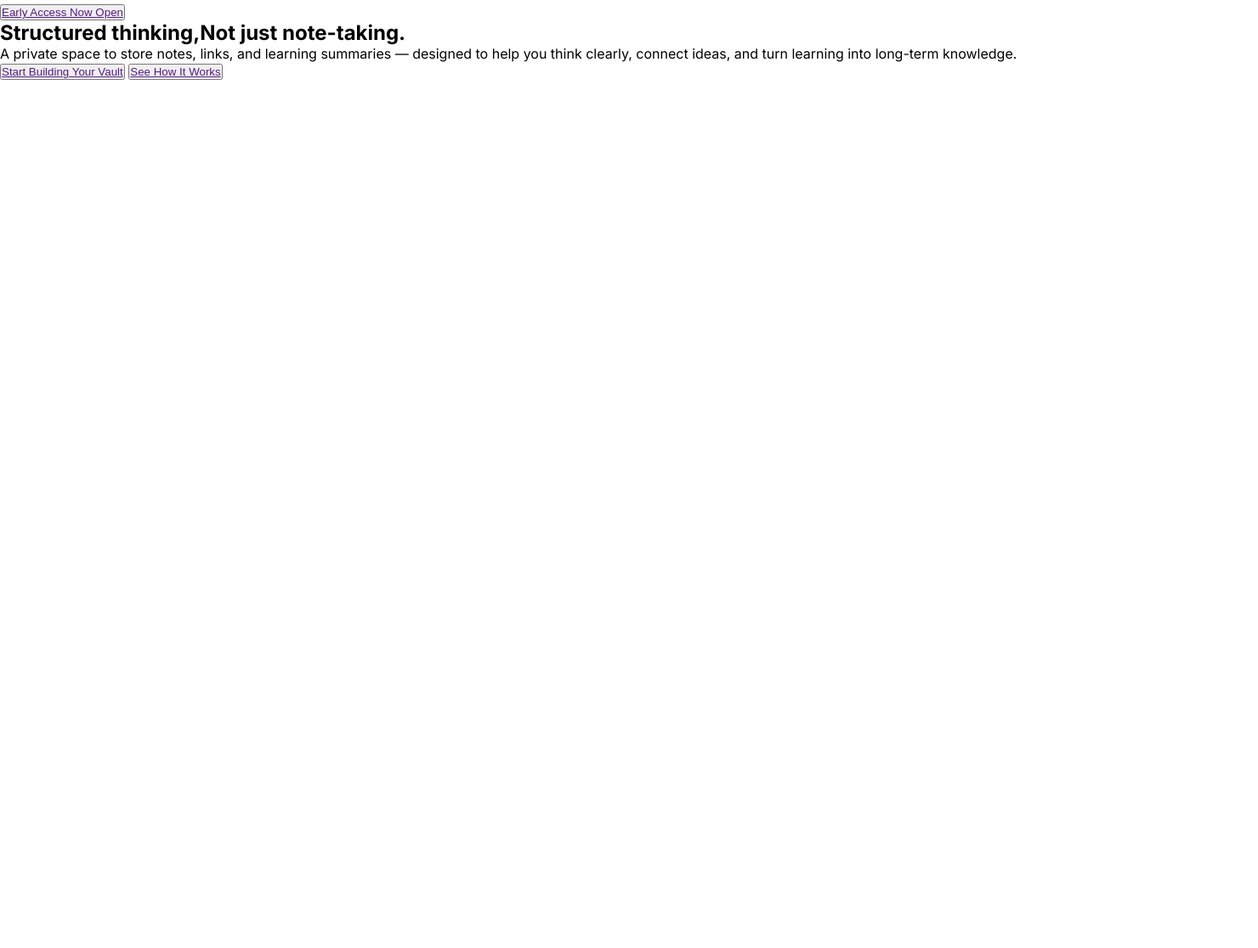
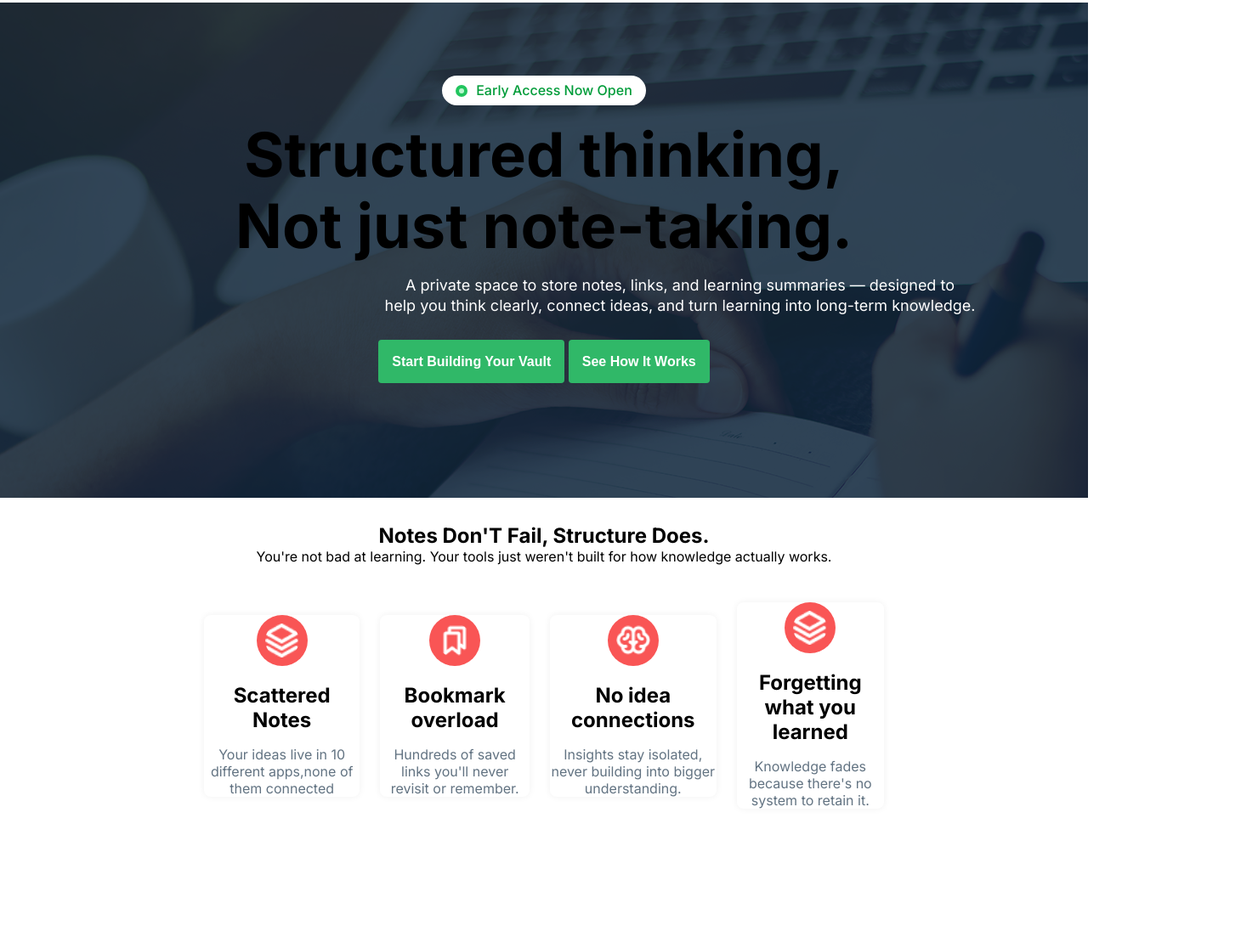
Before and after one commit to WizardAnas2/b13-a01-anas, a plain HTML site: page index.html in a window 1280 px wide. Shown: the part 129-1245 px from the top of the page at 85% size, 1480 px wide, since content can reach past the window. Before the commit the page ends 800 px from the top, so only its background shows below. Drawn offline with Linux system fonts and the light colour scheme.

Commit message:
added two sections

```diff
--- a/index.html
+++ b/index.html
@@ -19,26 +19,60 @@
                 <li><a href="">Why It'S Different</a></li>
             </ul>
             <div>
-            <button class="btn-1">Get Early Access</button></div>
+            <button class="nav-btn">Get Early Access</button></div>
     </nav>
     </header>
     <section class="hero-container">
-        <div><button><a href="">Early Access Now Open</a>
-        </button>
-        </div>
-        <div>
-            <h1>Structured thinking,<span>Not just note-taking.
+        <div class="hero-content">
+            <div class="early-access">
+            <span class="status-icon"></span>
+            <span class="text-early-access">Early Access Now Open</span>
+            </div>
+         <div >
+            <h1 class="section-heading">Structured thinking,<br><span>Not just note-taking.
             </span></h1>
-            <p>A private space to store notes, links, and learning summaries — designed to
-            help you think clearly, connect ideas, and turn learning into long-term knowledge.</p>
-        </div>
-        <div>
-            <button>
+            <p class="section-p">A private space to store notes, links, and learning summaries — designed to <br> help you think clearly, connect ideas, and turn learning into long-term knowledge.</p>
+         </div>
+        <div class="btm-btn">
+            <button class="sec-btn-one">
                 <a href="">Start Building Your Vault</a>
             </button>
-            <button><a href="">See How It Works</a></button>
+            <button class="sec-btn-two"><a href="">See How It Works</a></button>
+        </div>
         </div>
     </section>
 
+    <section class="brain-wash">
+        <div class="sec-cont"></div>
+        <div>
+            <h2>Notes Don'T Fail, Structure Does.</h2>
+            <p>You're not bad at learning. Your tools just weren't built for how knowledge actually works.</p>
+        </div>
+        <div class="skill-box">
+            <div class="skill-card">
+                <img src="./assets/Vector.png" alt="">
+                <h4 class="card-header">Scattered Notes</h4>
+                <p class="sk-text">Your ideas live in 10 different apps,none of them connected</p>
+            </div>
+            <div class="skill-card">
+                <img src="./assets/Bookmarks.png" alt="">
+                <h4 class="card-header">Bookmark overload</h4>
+                <p class="sk-text">Hundreds of saved links you'll never revisit or remember.</p>
+            </div>
+            <div class="skill-card">
+                <img src="./assets/Brain.png" alt="">
+                <h4 class="card-header">No idea connections</h4>
+                <p class="sk-text">Insights stay isolated, never building into bigger understanding.</p>
+            </div>
+            <div class="skill-card">
+                <img src="./assets/Vector.png" alt="">
+                <h4 class="card-header">Forgetting what you learned</h4>
+                <p class="sk-text">Knowledge fades because there's no system to retain it.</p>
+            </div>
+        </div>
+    </section>
+
+
+
 </body>
 </html>
--- a/style.css
+++ b/style.css
@@ -26,15 +26,18 @@ nav{
   margin: 0px auto;
   display: flex;
   justify-content: space-between ;
+  align-items: center;
   background: #ffffff;
   padding: 15px 0;
 }
 .navlinks{
   display: flex;
+  justify-content: space-between;
   list-style-type: none;
-  gap: 32px;
+  gap: px;
   align-items: center;
 }
+
 nav .navlinks a{
   font-size: 16px;
   color: #000000;
@@ -42,7 +45,7 @@ nav .navlinks a{
   margin-left: 20px;
   font-weight: 500;
 }
-.btn-1{
+.nav-btn{
   padding: 12px 16px 12px 16px;
   width: 164px;
   height: 44px;
@@ -60,3 +63,142 @@ nav .navlinks a{
   letter-spacing: 6%;
   cursor: pointer;
  }
+
+
+ .hero-content{
+ width: 100%;
+ max-width: 1600px;
+ height: 583px;
+ margin: o auto;
+ text-align: center;
+ background:url('./assets/hero-bg.png');
+ background-repeat: no-repeat;
+ padding:70px 120px 134px 120px ;
+ align-items: center;
+ justify-content: center;
+ }
+.sec-btn-one{
+  background-color: #30B868;
+  border: none;
+  padding:16.5px 16px;
+  border-radius: 4px;
+  font-size: 16px;
+  font-weight: bold;
+  align-items: center;
+  gap: 16px;
+}
+.sec-btn-one a{
+  text-decoration: none;
+  color: white;
+}
+.sec-btn-two{
+  background-color: #30B868;
+  border: none;
+  padding:16.5px 16px;
+  border-radius: 4px;
+  font-size: 16px;
+  font-weight: bold;
+  align-items: center;
+  gap: 16px;
+}
+.sec-btn-two a{
+  text-decoration: none;
+  color: white;
+}
+.early-access {
+    display: inline-flex;
+    align-items: center;
+    gap: 10px;
+    margin-top: 16px;
+    background: #ffffff;
+    color: #009c39;
+    padding: 8px 16px;
+    border-radius: 999px;
+    font-size: 14px;
+    font-weight: 500;
+}
+.status-icon{
+    width: 14px;
+    height: 14px;
+    background: #22c55e;
+    border-radius: 50%;
+    position: relative;
+}
+.status-icon::after {
+    content: "";
+    width: 6px;
+    height: 6px;
+    background: #bbf7d0;
+    border-radius: 50%;
+    position: absolute;
+    top: 50%;
+    left: 50%;
+    transform: translate(-50%, -50%);
+}
+.text-early-access{
+ font-size: 16px;
+ font-weight: 500;
+ line-height: 19px;
+ text-align: center;
+}
+.section-heading
+{
+  font-size: 72px;
+  font-weight: 700;
+  line-height: 84px;
+  text-align: centeR;
+  padding-top: 16PX;
+}
+.section-p{
+  width: 1360px;
+  height: 60px;
+  padding-top: 16px;
+  font-size: 18px;
+  font-weight: 700px;
+  line-height: 24px;
+  text-align: center;
+  color: white;
+}
+.btm-btn{
+  padding-top: 32px;
+
+}
+
+
+
+.brain-wash{
+  margin: 0 auto;
+  text-align: center;
+  justify-content: center;
+  padding: 30px 120px 120px 120px;
+
+}
+.skill-box{
+  display: flex;
+  align-items: center;
+  gap: 24px;
+ margin: 44px 120px auto 120px;
+  margin: 44px 120px;
+  justify-content: center;
+}
+.skill-card img{
+  width: 60px;
+  height: 60px;
+  background-color: #F95555 ;
+  border-radius: 50%;
+  justify-content: center;
+  padding: 10px;
+}
+.skill-card{
+border-radius: 8px;
+box-shadow: 0px 0px 8px 0px rgba(0, 0, 0, 0.06);
+background: rgb(255, 255, 255);
+justify-content: center;
+}
+.card-header{
+  font-size: 24px;
+  margin: 16px 24px;
+}
+.sk-text{
+  color: #627382
+}
```
